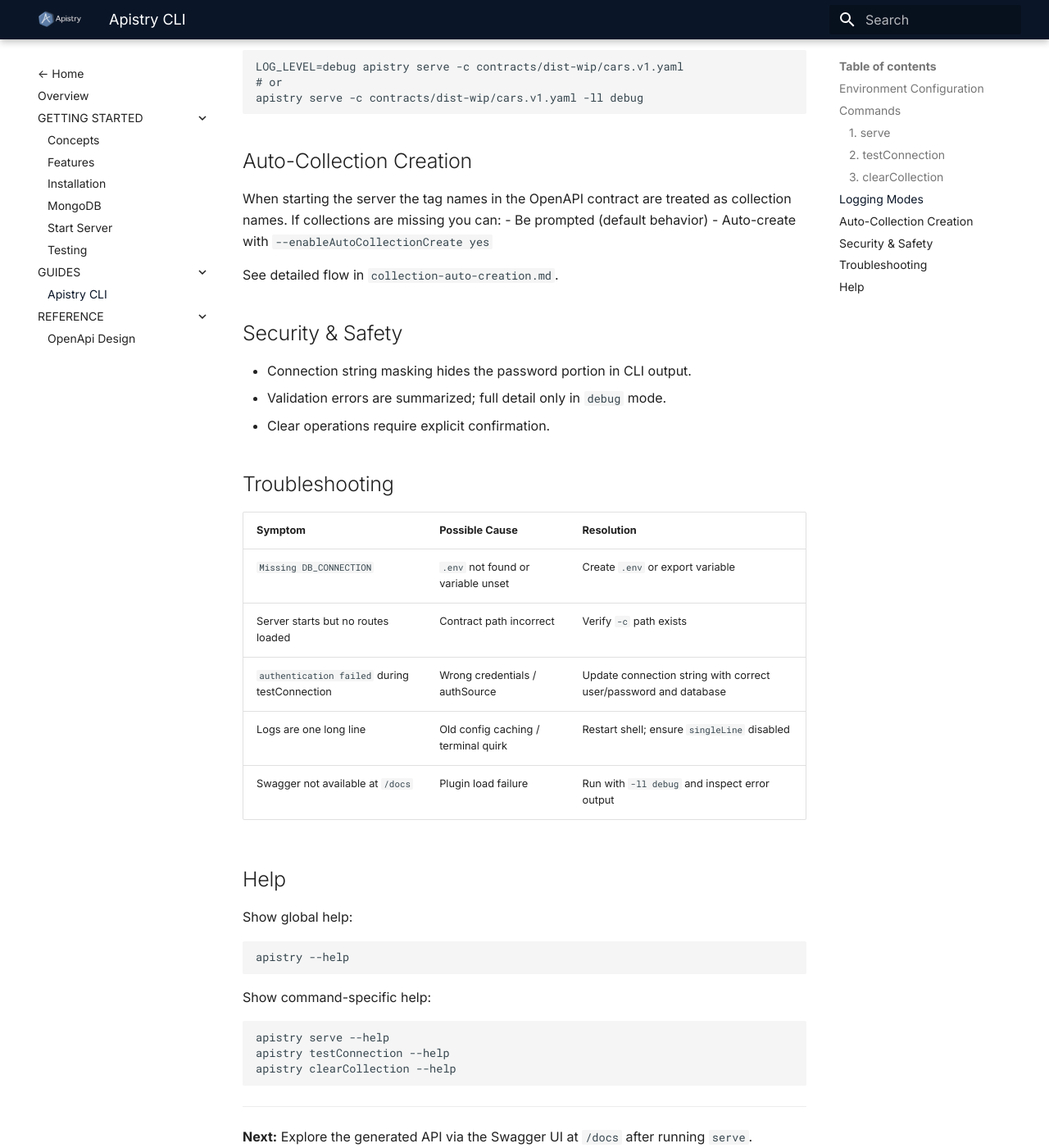
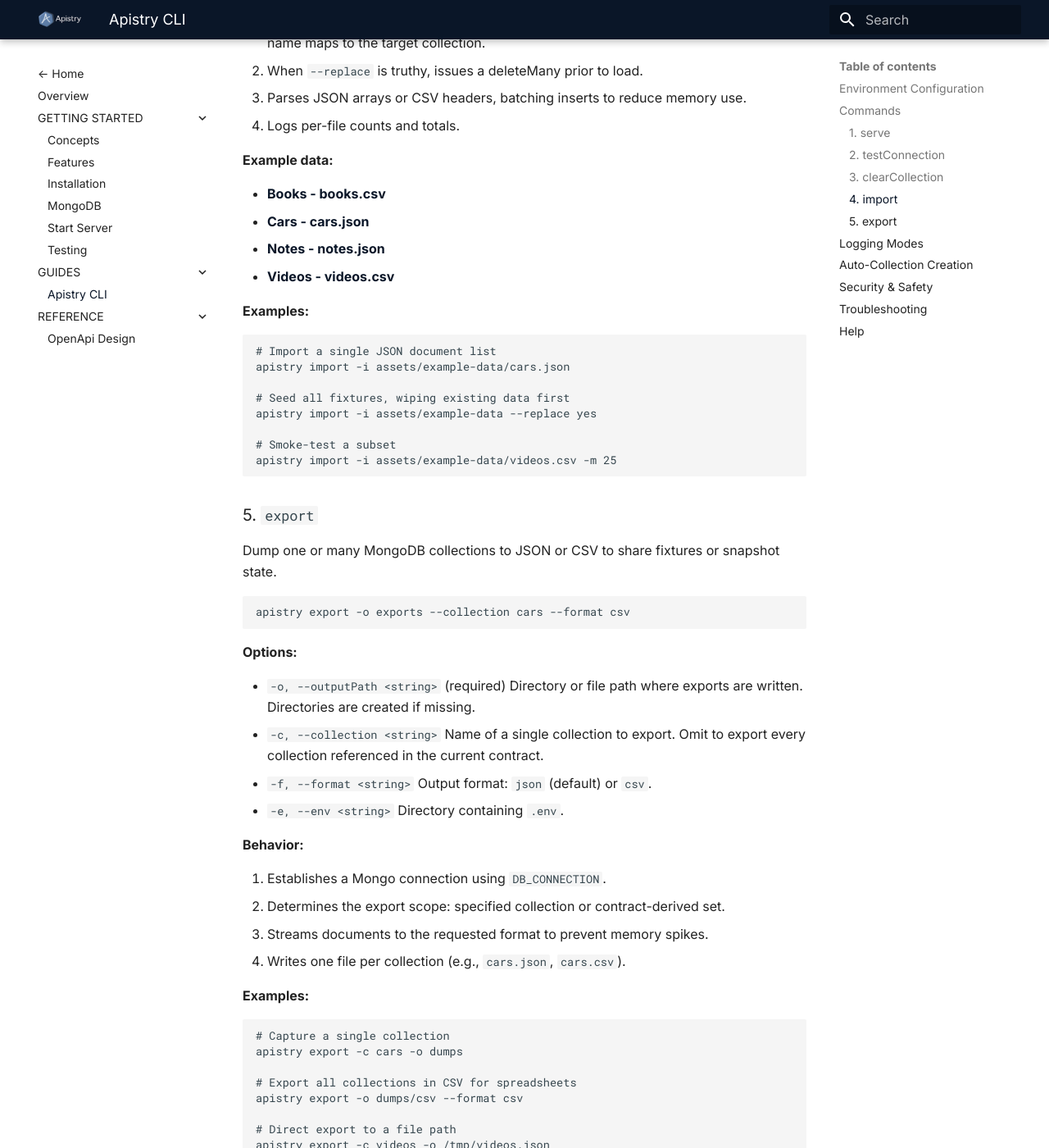
Before and after one commit to apitapestry/apistry, an MkDocs documentation site: the page built from docs/apistry-cli.md, in a window 1280 px wide and 1400 px high, scrolled down 4148 px. Shown: the whole window at 82% size. Built offline with MkDocs 1.6.1 and Material for MkDocs 9.7.7, drawn with Linux system fonts in a browser that asks for light colours; some of the changed text lies outside the part shown.

Commit message:
General updates

````diff
--- a/docs/apistry-cli.md
+++ b/docs/apistry-cli.md
@@ -161,10 +154,80 @@ apistry clearCollection -cn cars
 ❌ Operation cancelled.
 ```
 
-**Exit Codes:**
+### 4. `import`
+Bulk load JSON or CSV fixtures into MongoDB collections. Useful for seeding development data or refreshing demo datasets.
 
-- `0` Success / Cancelled
-- `1` Failure (connection or operation error)
+```bash
+apistry import -i assets/example-data --replace yes
+```
+
+**Options:**
+
+- `-i, --inputPath <string>` (required) Directory or explicit file containing JSON/CSV payloads.
+- `-r, --replace <string>` Clear existing documents before loading (`y|yes|true|n|no|false`, default: `n`).
+- `-m, --maxDocs <integer>` Upper bound on documents imported per file; omit to load all rows.
+- `-e, --env <string>` Directory containing `.env`.
+
+**Behavior:**
+
+1. Resolves files from `inputPath`. Directories are traversed one level deep; each file name maps to the target collection.
+2. When `--replace` is truthy, issues a deleteMany prior to load.
+3. Parses JSON arrays or CSV headers, batching inserts to reduce memory use.
+4. Logs per-file counts and totals.
+
+**Example data:**
+
+- **[Books - books.csv](assets/example-data/books.csv)**
+- **[Cars - cars.json](assets/example-data/cars.json)**
+- **[Notes - notes.json](assets/example-data/notes.json)**
+- **[Videos - videos.csv](assets/example-data/videos.csv)**
+
+**Examples:**
+
+```bash
+# Import a single JSON document list
+apistry import -i assets/example-data/cars.json
+
+# Seed all fixtures, wiping existing data first
+apistry import -i assets/example-data --replace yes
+
+# Smoke-test a subset
+apistry import -i assets/example-data/videos.csv -m 25
+```
+
+### 5. `export`
+Dump one or many MongoDB collections to JSON or CSV to share fixtures or snapshot state.
+
+```bash
+apistry export -o exports --collection cars --format csv
+```
+
+**Options:**
+
+- `-o, --outputPath <string>` (required) Directory or file path where exports are written. Directories are created if missing.
+- `-c, --collection <string>` Name of a single collection to export. Omit to export every collection referenced in the current contract.
+- `-f, --format <string>` Output format: `json` (default) or `csv`.
+- `-e, --env <string>` Directory containing `.env`.
+
+**Behavior:**
+
+1. Establishes a Mongo connection using `DB_CONNECTION`.
+2. Determines the export scope: specified collection or contract-derived set.
+3. Streams documents to the requested format to prevent memory spikes.
+4. Writes one file per collection (e.g., `cars.json`, `cars.csv`).
+
+**Examples:**
+
+```bash
+# Capture a single collection
+apistry export -c cars -o dumps
+
+# Export all collections in CSV for spreadsheets
+apistry export -o dumps/csv --format csv
+
+# Direct export to a file path
+apistry export -c videos -o /tmp/videos.json
+```
 
 ## Logging Modes
 
@@ -215,6 +278,8 @@ Show command-specific help:
 apistry serve --help
 apistry testConnection --help
 apistry clearCollection --help
+apistry import --help
+apistry export --help
 ```
 
 ---
````
Also changed, not shown: other parts of docs/apistry-cli.md (+0 -7 lines), docs/README.md (+35 -18 lines), docs/assets/example-data/cars.json (+10 -10 lines), docs/images/3dApistry-darkblue.png.
